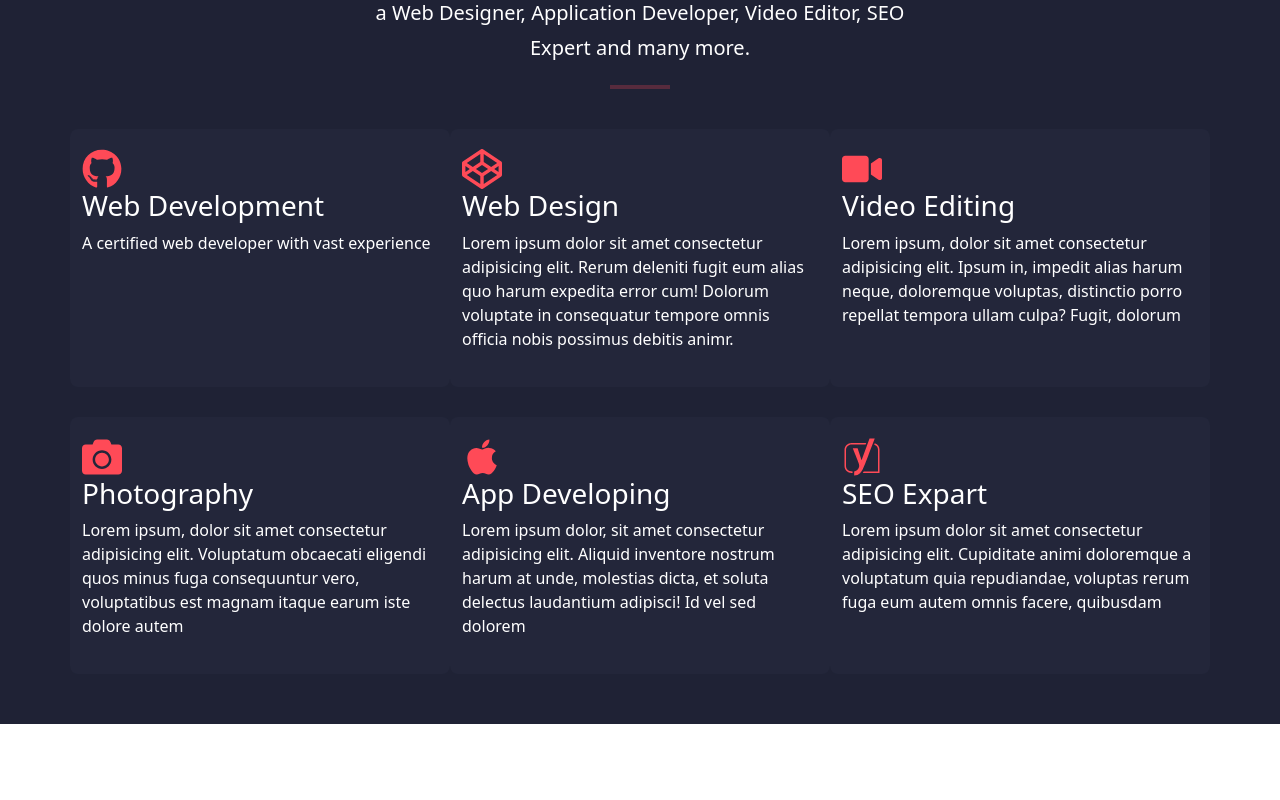
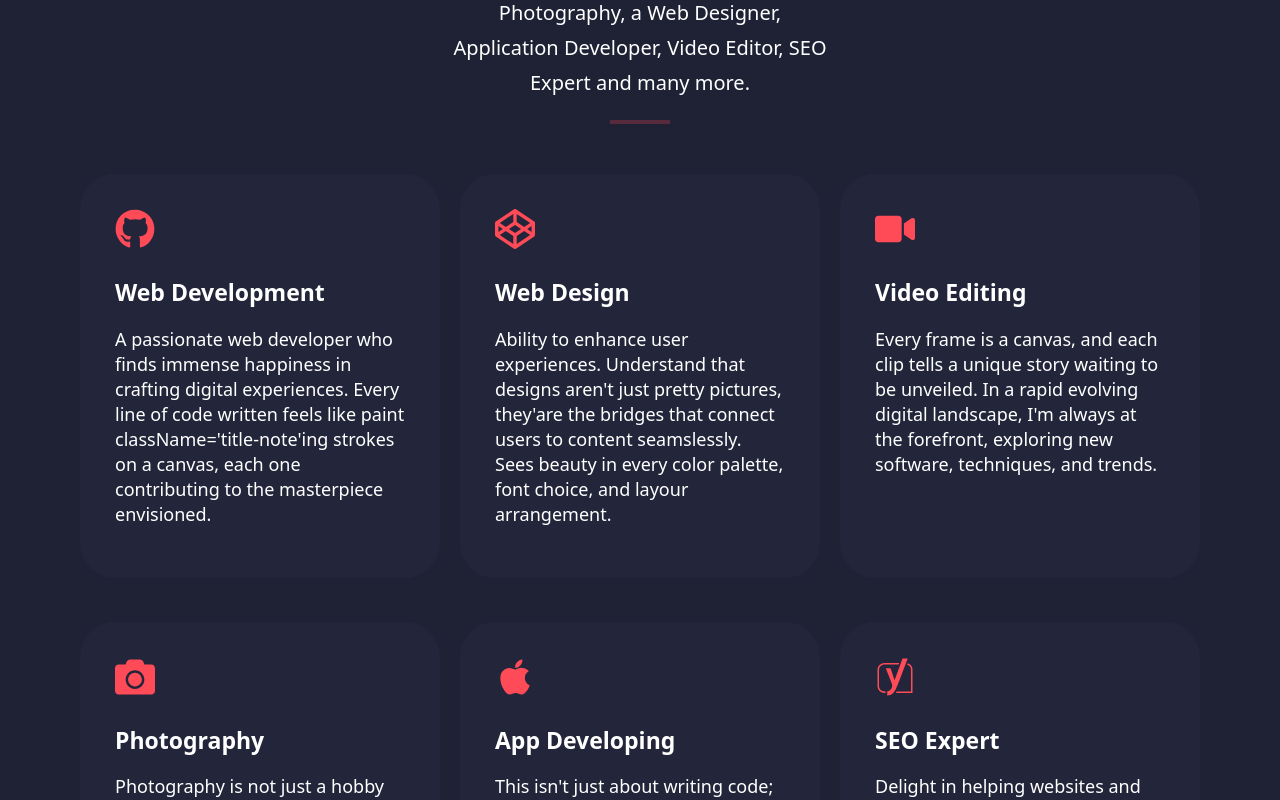
Before and after one commit to Highzik/my-portfolio, a React (Vite) app: page / in a window 1280 px wide. Shown: the part 1160-1960 px from the top of the page. Before the commit the page ends 1884 px from the top, so only its background shows below. Built offline with nearby package versions, Linux system fonts and the light colour scheme.

Commit message:
finished with the service section. One of the things that gave me issue was styling the grided containers. I used border to create the spacing instead of the regular bootstrap option for spacing and it worked perfectly

```diff
--- a/src/App.jsx
+++ b/src/App.jsx
@@ -2,6 +2,7 @@ import './App.css'
 import Navbar from './components/Navbar'
 import Home from './components/Home'
 import Services from './components/Services'
+import About from './components/About'
 import { FaRocket } from 'react-icons/fa'
 
 function App() {
@@ -10,6 +11,7 @@ function App() {
       <Navbar />
       <Home />
       <Services />
+      {/* <About /> */}
       <FaRocket style={rocketLauncher} />
     </>
   )
@@ -24,6 +26,7 @@ const rocketLauncher = {
   top: '550px',
   bottom: '0px',
   cursor: 'pointer',
+  transform: 'rotate(-45deg)'
 }
 
 export default App
--- /dev/null
+++ b/src/components/About.jsx
@@ -0,0 +1,13 @@
+
+const About = () => {
+  return (
+    <section id='about'>
+      <div className='row text-center'>
+        <h3>About Me</h3>
+        <p>I'm Isaac Ajadi, a Junior Software Developer with minute experience in the field</p>
+      </div>
+    </section>
+  )
+}
+
+export default About
--- a/src/components/Home.jsx
+++ b/src/components/Home.jsx
@@ -19,7 +19,7 @@ const About = () => {
             <button className='fa-icon-btn'><FaLinkedin className='fa-icons' /></button>
             <button className='fa-icon-btn'><FaGithub className='fa-icons' /></button>
             <h2 className='author'>I am Isaac Olayinka</h2>
-            <h3 className='about-author'>I'm Isaac, a Junior Software Developer <br />with 6 months experience in this field</h3>
+            <h3 className='about-author'>I'm Isaac, a Junior Software <br />Developer with 6 months <br />experience in this field</h3>
             <button className='portfolio-btn'><a href='#portfolio'>My Portfolio</a></button>
             <button className='play-icon-btn'><FaPlay className='play-icon' /></button>
           </div>
--- a/src/components/Services.jsx
+++ b/src/components/Services.jsx
@@ -5,54 +5,55 @@ import { FaCodepen } from 'react-icons/fa'
 import { FaCamera } from 'react-icons/fa'
 import { FaApple } from 'react-icons/fa'
 import { FaYoast } from 'react-icons/fa'
+
 const Services = ({ title, title1 }) => {
   return (
     <section id='services' className="container-fluid service-cont">
       <div className="row text-center sub-container">
         <h3 style={serviceDesign}>{title}</h3>
         <h2 className='my-service'>{title1}</h2>
-        <p className='about-service'>I'm a Web Developer, a little into Photography, <br />a Web Designer, Application Developer, Video Editor, SEO <br />Expert and many more.</p>
+        <p className='about-service'>I'm a Web Developer, a little knowledge into <br /> Photography, a Web Designer, <br />Application Developer, Video Editor, SEO <br />Expert and many more.</p>
         <hr className='horizontal-rule' />
       </div>
-      <div class="container">
-        <div class="row">
-          <div class="col-sm-4 column-1">
+      <div className="container">
+        <div className="row sub-cont">
+          <div className="col-lg-4 col-md-6 col-sm-12 mb-4 ml-4 mr-4 column-1">
             <FaGithub className='fa-icon' />
-            <h3>Web Development</h3>
-            <p>A certified web developer with vast experience</p>
+            <h3 className='title'>Web Development</h3>
+            <p className='title-note'>A passionate web developer who finds immense happiness in crafting digital experiences. Every line of code written feels like paint className='title-note'ing strokes on a canvas, each one contributing to the masterpiece envisioned.</p>
           </div>
-          <div class="col-sm-4 column-1">
+          <div className="col-lg-4 col-md-6 col-sm-12 mb-4 ml-4 mr-4 column-1">
             <FaCodepen className='fa-icon' />
-            <h3>Web Design</h3>
-            <p>Lorem ipsum dolor sit amet consectetur adipisicing elit. Rerum deleniti fugit eum alias quo harum expedita error cum! Dolorum voluptate in consequatur tempore omnis officia nobis possimus debitis animr.</p>
+            <h3 className='title'>Web Design</h3>
+            <p className='title-note'>Ability to enhance user experiences. Understand that designs aren't just pretty pictures, they'are the bridges that connect users to content seamslessly. Sees beauty in every color palette, font choice, and layour arrangement.</p>
           </div>
-          <div class="col-sm-4 column-1">
+          <div className="col-lg-4 col-md-6 col-sm-12 mb-4 ml-4 mr-4 column-1">
             <FaVideo className='fa-icon' />
-            <h3>Video Editing</h3>
-            <p>Lorem ipsum, dolor sit amet consectetur adipisicing elit. Ipsum in, impedit alias harum neque, doloremque voluptas, distinctio porro repellat tempora ullam culpa? Fugit, dolorum</p>
+            <h3 className='title'>Video Editing</h3>
+            <p className='title-note'>Every frame is a canvas, and each clip tells a unique story waiting to be unveiled. In a rapid evolving digital landscape, I'm always at the forefront, exploring new software, techniques, and trends.</p>
           </div>
-        </div>
-        <div class="row sub-cont">
-          <div class="col-sm-4 column-1">
+          <div className="col-lg-4 col-md-6 col-sm-12 mb-4 mr-4 column-1">
             <FaCamera className='fa-icon' />
-            <h3>Photography</h3>
-            <p>Lorem ipsum, dolor sit amet consectetur adipisicing elit. Voluptatum obcaecati eligendi quos minus fuga consequuntur vero, voluptatibus est magnam itaque earum iste dolore autem</p>
+            <h3 className='title'>Photography</h3>
+            <p className='title-note'>Photography is not just a hobby or profession; it's a lifelong passion and a means to see te world with fresh eyes, finding beatuty in the mundane and capturing the extraordinary in the ordinary.</p>
           </div>
-          <div class="col-sm-4 column-1">
+          <div className="col-lg-4 col-md-6 col-sm-12 mb-4 ml-4 mr-4 column-1">
             <FaApple className='fa-icon' />
-            <h3>App Developing</h3>
-            <p>Lorem ipsum dolor, sit amet consectetur adipisicing elit. Aliquid inventore nostrum harum at unde, molestias dicta, et soluta delectus laudantium adipisci! Id vel sed dolorem</p>
+            <h3 className='title'>App Developing</h3>
+            <p className='title-note'>This isn't just about writing code; it's about conceptualing, designing, testing, and deploying solutions that meet user needs and solve real-world problems.</p>
           </div>
-          <div class="col-sm-4 column-1">
+          <div className="col-lg-4 col-md-6 col-sm-12 mb-4 ml-4 mr-4 column-1">
             <FaYoast className='fa-icon' />
-            <h3>SEO Expart</h3>
-            <p>Lorem ipsum dolor sit amet consectetur adipisicing elit. Cupiditate animi doloremque a voluptatum quia repudiandae, voluptas rerum fuga eum autem omnis facere, quibusdam</p>
+            <h3 className='title'>SEO Expert</h3>
+            <p className='title-note'>Delight in helping websites and businesses increase their only visibility, drive organic traffic, and ultimately achieve their digital marketing goals.</p>
           </div>
         </div>
       </div>
     </section>
   )
+
 }
+
 
 Services.defaultProps = {
   title: 'services'.toUpperCase(),
--- a/src/styles/services.css
+++ b/src/styles/services.css
@@ -33,18 +33,25 @@
 
 .column-1 {
   background: #23263A;
-  border-radius: 8px;
-  padding-bottom: 20px;
-  padding-top: 20px;
+  border-radius: 45px;
+  padding: 35px;
+  transition: 0.2s ease;
+  border: 10px solid #1f2235;
 }
+
 
 .column-1:hover {
   background: #ff4a57;
   color: #fff;
 }
 
-.sub-cont {
-  margin-top: 30px;
+.column-1 .fa-icon {
+  transition: transform 1s ease;
+}
+
+.column-1:hover .fa-icon {
+  transform: rotateY(350deg);
+  color: #fff;
 }
 
 .fa-icon {
@@ -52,3 +59,16 @@
   font-size: 40px;
   color: #ff4a57;
 }
+
+.title {
+  margin-top: 30px;
+  font-weight: bold;
+  font-size: 23px;
+
+}
+
+.title-note {
+  margin-top: 20px;
+  line-height: 25px;
+  font-size: 18px;
+}
```
